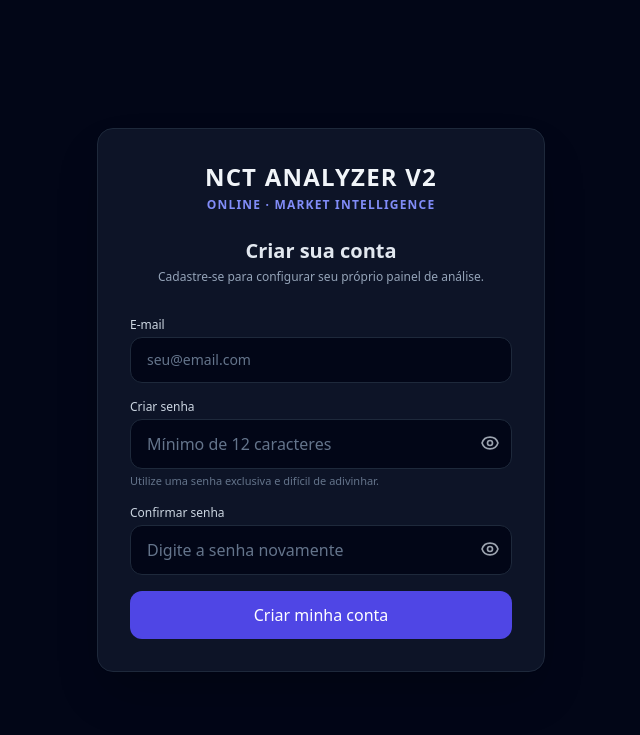
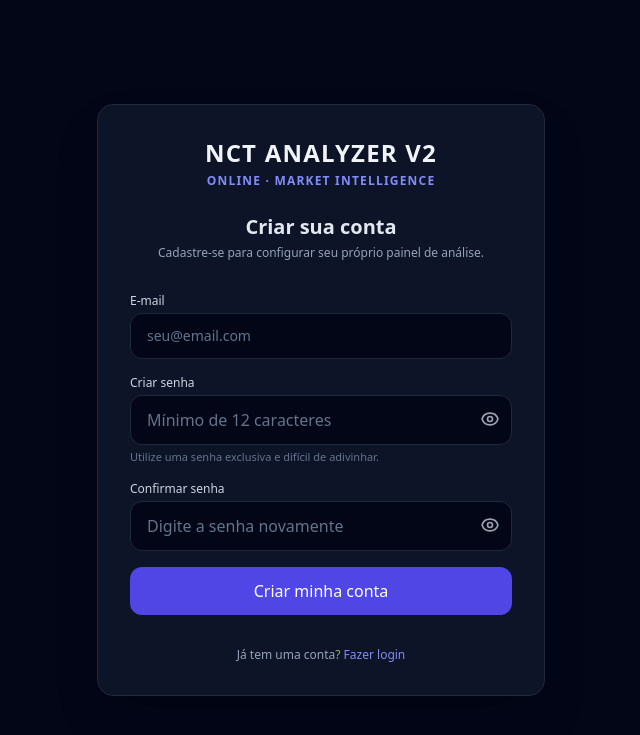
Before and after one commit to nctnacional/nct-analyzer, a Flask app: page /register in a window 1280 px wide. Shown: the top 735 px of the page, without its empty margins (319-959 px from the left). Run offline with Flask 3, Linux system fonts and the light colour scheme; parts of the project's set-up code (start-up, migrations or seed data) failed here and were passed over; some libraries are stand-ins or nearby versions.

Commit message:
Adicionar link para a pagina de login no formulario de registo

```diff
--- a/templates/register.html
+++ b/templates/register.html
@@ -75,6 +75,14 @@
     </form>
 </div>
 
+<!-- Link para voltar ao Login -->
+<div class="mt-6 text-center text-xs text-slate-400">
+    Já tem uma conta?
+    <a href="{{ url_for('login') }}" class="font-medium text-indigo-400 hover:text-indigo-300 hover:underline">
+        Fazer login
+    </a>
+</div>
+
 <!-- Script isolado corretamente dentro da tag script -->
 <script>
 function togglePassword(inputId, iconId) {
```
